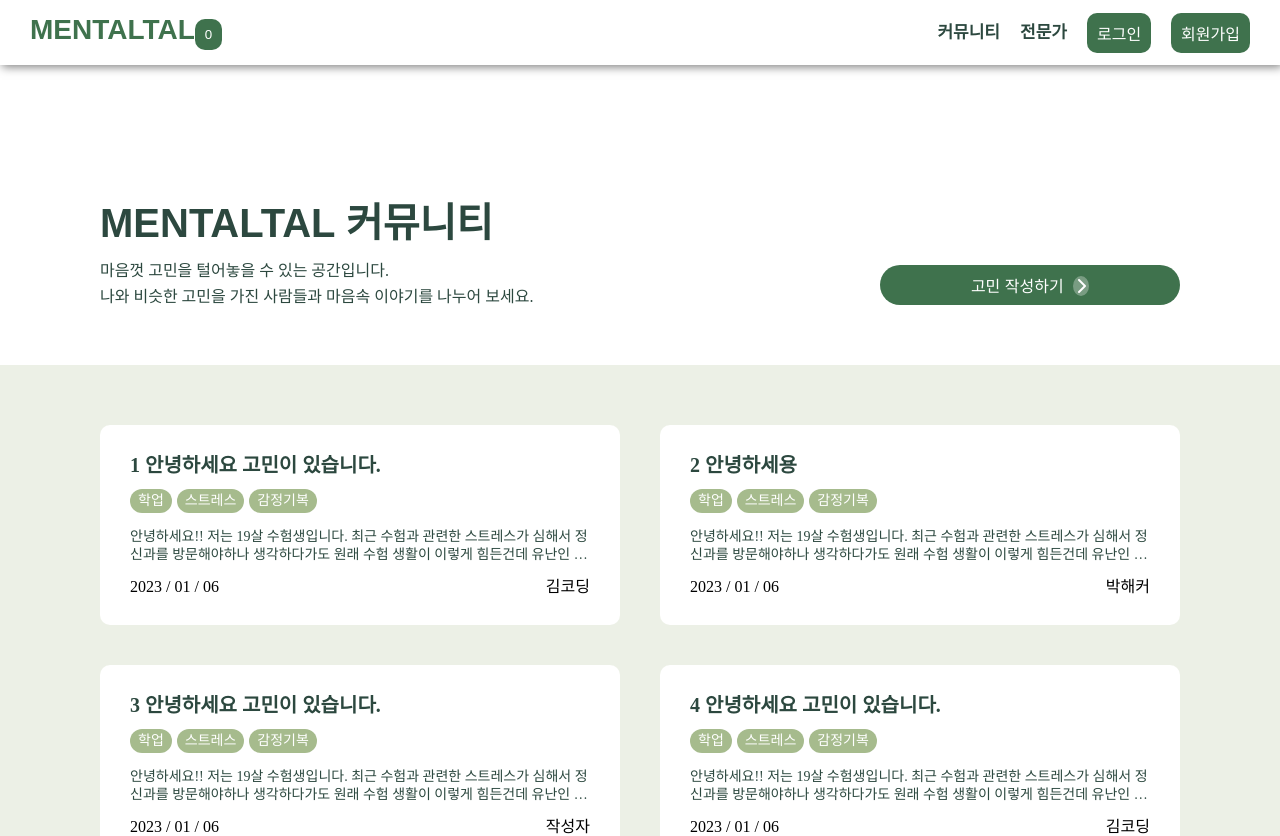
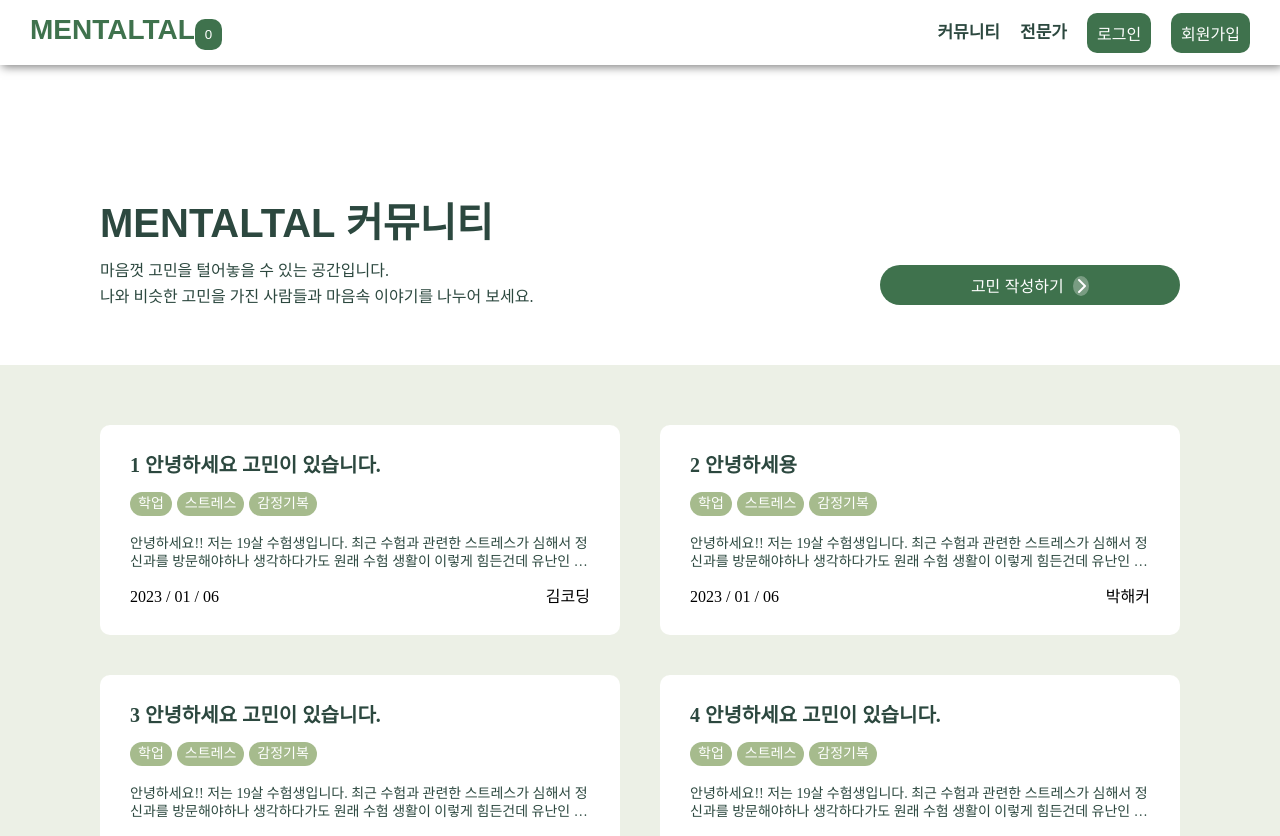
Before and after one commit to codestates-seb/seb41_main_030, a React (Create React App) app in the folder client/: page /community in a window 1280 px wide. Shown: the top 836 px of the page. Built offline with nearby package versions, Linux system fonts and the light colour scheme; data requests are answered from the project's data file; a web font is replaced by a local one.

Commit message:
[fix] css 수정

```diff
--- a/client/src/components/boards/BoardsMain.js
+++ b/client/src/components/boards/BoardsMain.js
@@ -16,7 +16,6 @@ const BoardsList = styled.ul`
 
     display: grid;
     grid-template-columns: 1fr 1fr;
-    place-items: center;
     gap: 40px;
 
     @media screen and (max-width: 768px) {
@@ -37,7 +36,7 @@ const BoardsCardLink = styled(Link)`
     background-color: white;
     border-radius: 10px;
     width: 100%;
-    height: 200px;
+    height: 210px;
     padding: 30px;
 
     display: flex;
@@ -59,6 +58,7 @@ const BoardsTitle = styled.div`
 
 const BoardsTagWrapper = styled.ul`
     display: flex;
+    flex-wrap: wrap;
     gap: 5px;
 `;
 
@@ -71,14 +71,7 @@ const BoardsTag = styled.li`
     width: fit-content;
 
     @media screen and (max-width: 319px) {
-        padding: 5px;
-        width: 50px;
-        height: 18px;
-        overflow: hidden;
-        text-overflow: ellipsis;
-        display: -webkit-box;
-        -webkit-line-clamp: 1;
-        -webkit-box-orient: vertical;
+        padding: 3px;
     }
 `;
 
```
